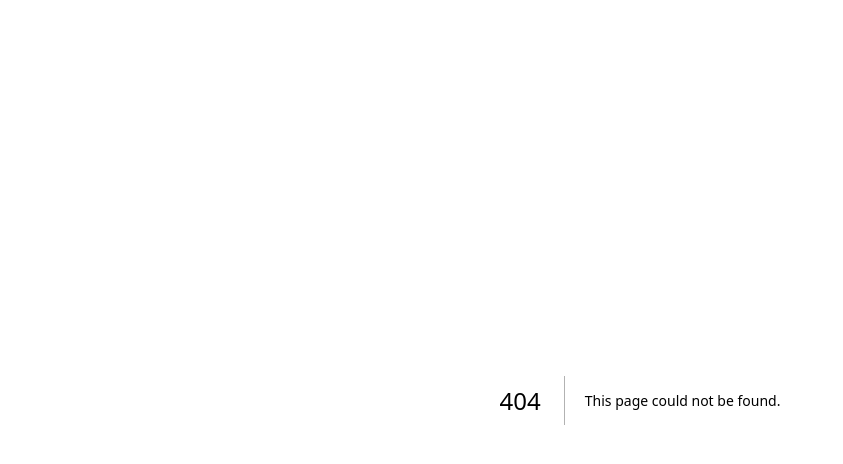
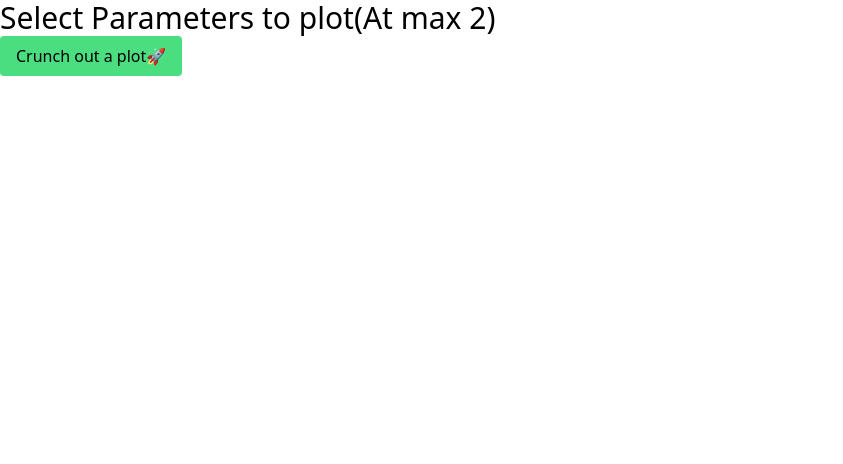
Before and after one commit to Lakshit-Chiranjiv/data-crunch, a Next.js app: page /attributes in a window 1280 px wide. Before the commit this address had no page. Shown: the top 464 px of the page, without its empty margins (0-843 px from the left). Built offline with nearby package versions, Linux system fonts and the light colour scheme.

Commit message:
attributes page

```diff
--- /dev/null
+++ b/app/attributes/page.jsx
@@ -0,0 +1,76 @@
+'use client'
+import { useState, useEffect } from 'react'
+
+const SelectParams = ({inputData, setSelectedAttributes}) => {
+
+    const [dataKeys,setDataKeys] = useState([])
+    const [selectedParamsCount, setSelectedParamsCount] = useState(0)
+    const [selectedParams, setSelectedParams] = useState({})
+    const [error, setError] = useState('')
+    const [showError, setShowError] = useState(false)
+
+    useEffect(() => {
+        if(!inputData) return
+        if(inputData.length === 0) return
+
+        const keys = Object.keys(inputData[0])
+        setDataKeys(keys)
+        // set false for all keys initially in selectedParams
+        const obj = {}
+        keys.forEach((key) => {
+            obj[key] = false
+        })
+        setSelectedParams(obj)
+    }
+    , [inputData])
+
+  return (
+    <div>
+        <h1 className="text-3xl">Select Parameters to plot(At max 2)</h1>
+        <div className="flex flex-col gap-4">
+            {
+                dataKeys.map((key) => {
+                    return (
+                        <div key={key}>
+                            <input type="checkbox" name={key} id={key} value={selectedParams[key]} onChange={
+                                (e) => {
+                                    if(e.target.checked) {
+                                        setSelectedParamsCount(selectedParamsCount + 1)
+                                    } else {
+                                        setSelectedParamsCount(selectedParamsCount - 1)
+                                    }
+                                    setSelectedParams({...selectedParams, [key]: e.target.checked})
+                                }
+                            } />
+                            <label htmlFor={key}>{key}</label>
+                        </div>
+                    )
+                })
+            }
+        </div>
+
+        {
+            showError && <p className='text-white bg-red-500 p-2 rounded my-2'>{error}</p>
+        }
+
+        <button className='px-4 py-2 rounded bg-green-400' onClick={() => {
+            if(selectedParamsCount < 2 || selectedParamsCount > 2) {
+                setError('Select exactly 2 parameters')
+                setShowError(true)
+                return
+            }
+            setShowError(false)
+            const attributesSelected = []
+            for(let key in selectedParams) {
+                if(selectedParams[key]) {
+                    attributesSelected.push(key)
+                }
+            }
+            setSelectedAttributes(attributesSelected)
+
+        }}>Crunch out a plot🚀</button>
+    </div>
+  )
+}
+
+export default SelectParams
```
